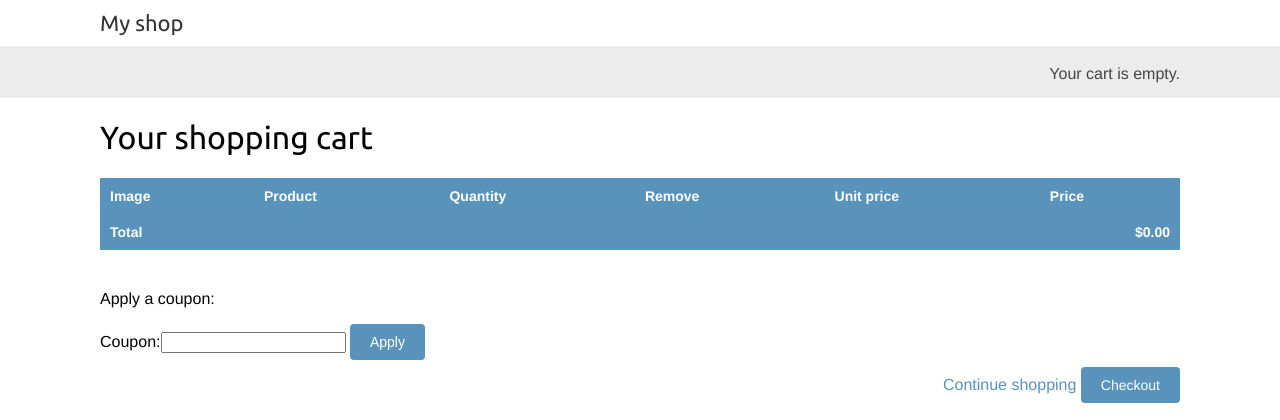
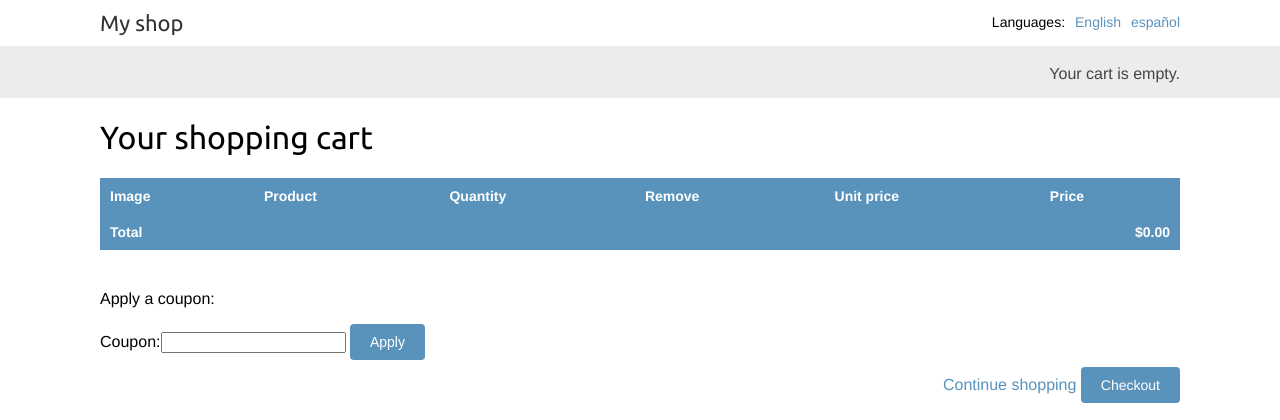
Before and after one commit to jackreeceejini/myshop, a Django app: page /en/cart/ in a window 1280 px wide. Shown: the top 420 px of the page. Run offline with Django 3.2, Linux system fonts and the light colour scheme; parts of the project's set-up code (start-up, migrations or seed data) failed here and were passed over.

Commit message:
added language switching

```diff
--- a/myshop/shop/templates/shop/base.html
+++ b/myshop/shop/templates/shop/base.html
@@ -10,6 +10,22 @@
     <body>
         <div id="header">
             <a href="/" class="logo">{% trans "My shop" %}</a>
+            {% get_current_language as LANGUAGE_CODE %}
+            {% get_available_languages as LANGUAGES %}
+            {% get_language_info_list for LANGUAGES as languages %}
+            <div class="languages">
+                <p>{% trans "Languages" %}:</p>
+                <ul class="languages">
+                    {% for language in languages %}
+                        <li>
+                            <a href="/{{ language.code }}/"
+                            {% if language.code == LANGUAGE_CODE %} class="selected"{% endif %}>
+                                {{ language.name_local }}
+                            </a>
+                        </li>
+                    {% endfor %}
+                </ul>
+            </div>
         </div>
         <div id="subheader">
             <div class="cart">
```
